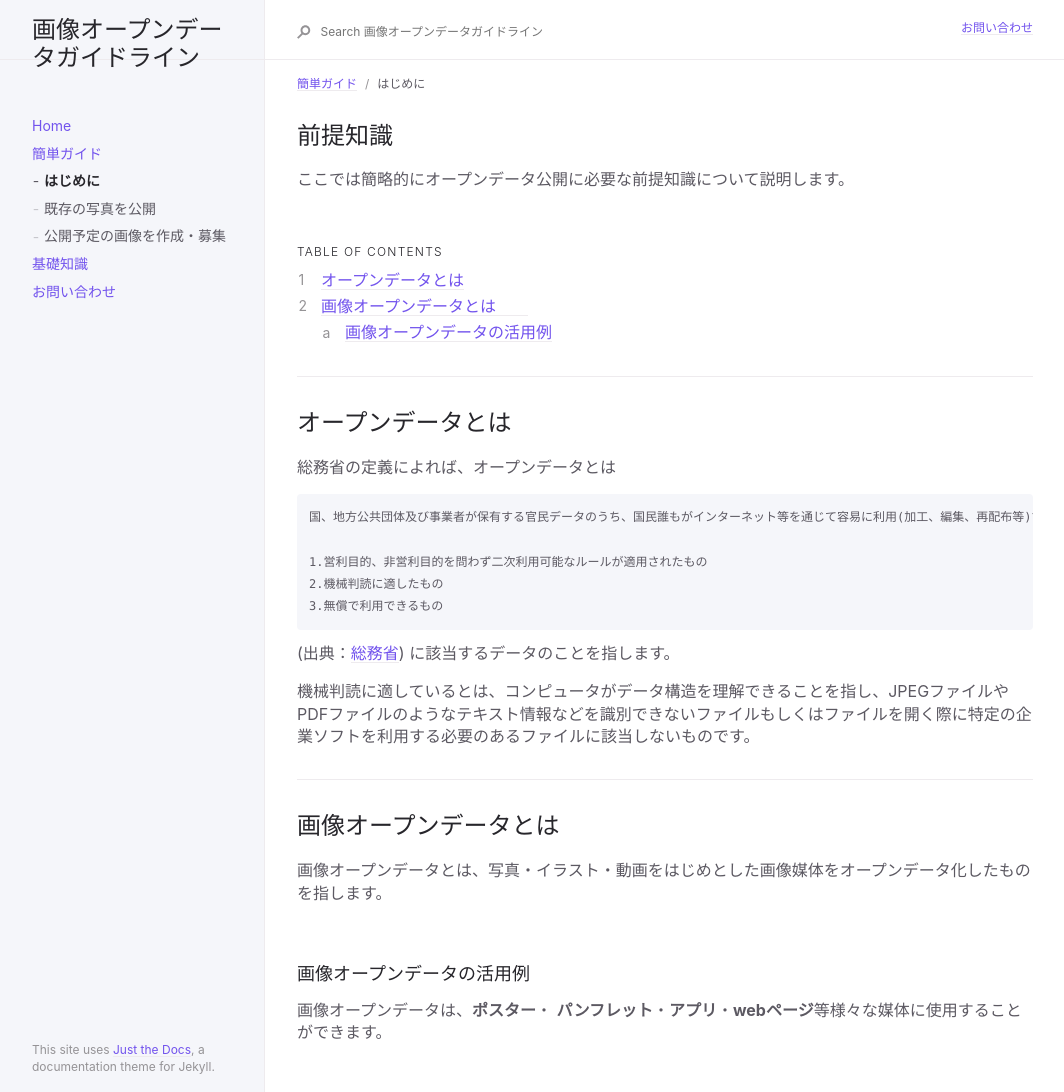
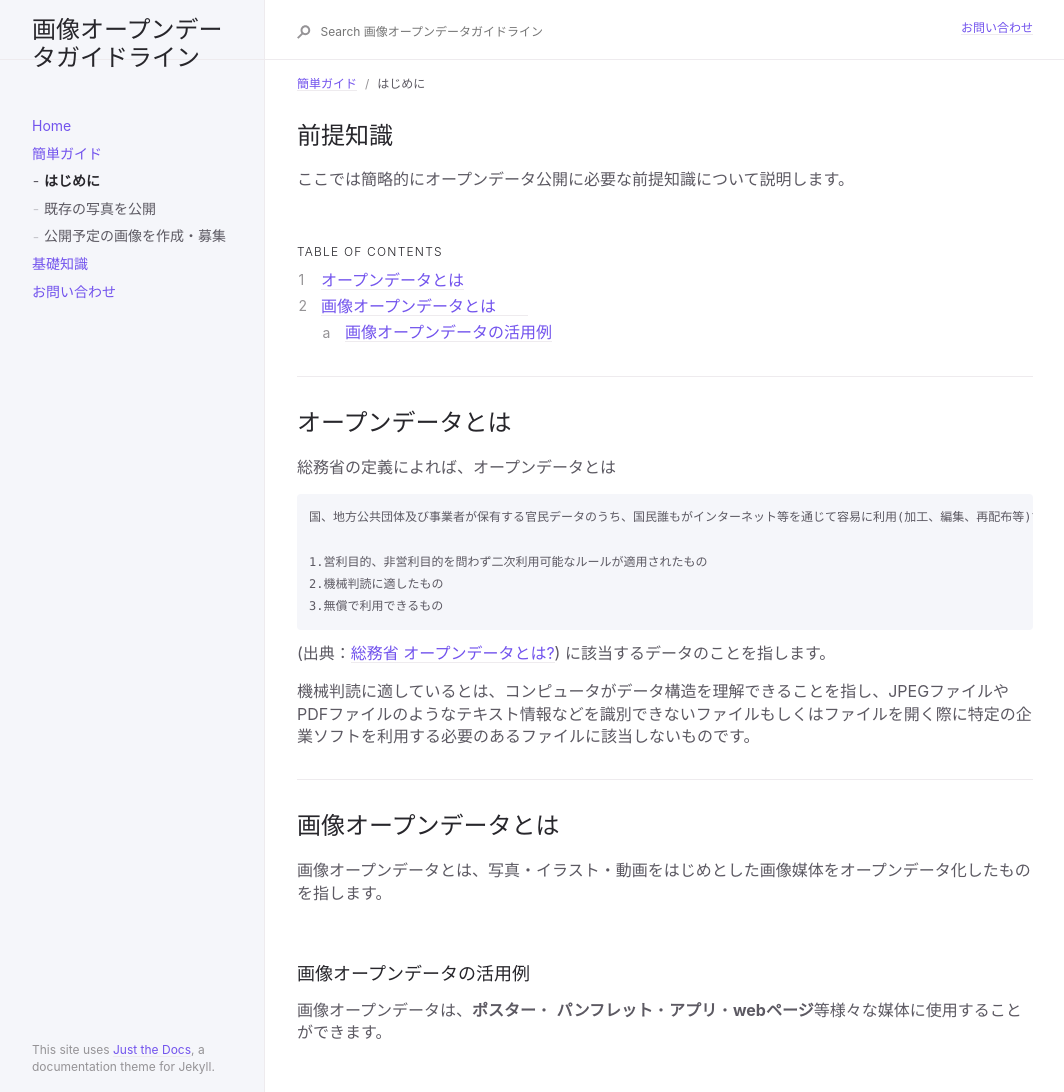
Before and after one commit to ayane0321/image-opendata-guide, a Jekyll site: the page built from docs/quick/start.md, in a window 1280 px wide. Shown: the whole page, without its empty margins (91-1155 px from the left). Built offline with Jekyll 4.4.1, drawn with Linux system fonts in a browser that asks for light colours.

````diff
--- a/docs/quick/start.md
+++ b/docs/quick/start.md
@@ -30,7 +30,7 @@ parent: 簡単ガイド
 2.機械判読に適したもの
 3.無償で利用できるもの
 ```
-(出典：[総務省](http://www.soumu.go.jp/menu_seisaku/ictseisaku/ictriyou/open    data/))
+(出典：[総務省 オープンデータとは?](http://www.soumu.go.jp/menu_seisaku/ictseisaku/ictriyou/open    data/))
 に該当するデータのことを指します。
 
 機械判読に適しているとは、コンピュータがデータ構造を理解できることを指し、JPEGファイルやPDFファイルのようなテキスト情報などを識別できないファイルもしくはファイルを開く際に特定の企業ソフトを利用する必要のあるファイルに該当しないものです。
````
Also changed, not shown: docs/basic/opendata.md (+1 -1 lines).
